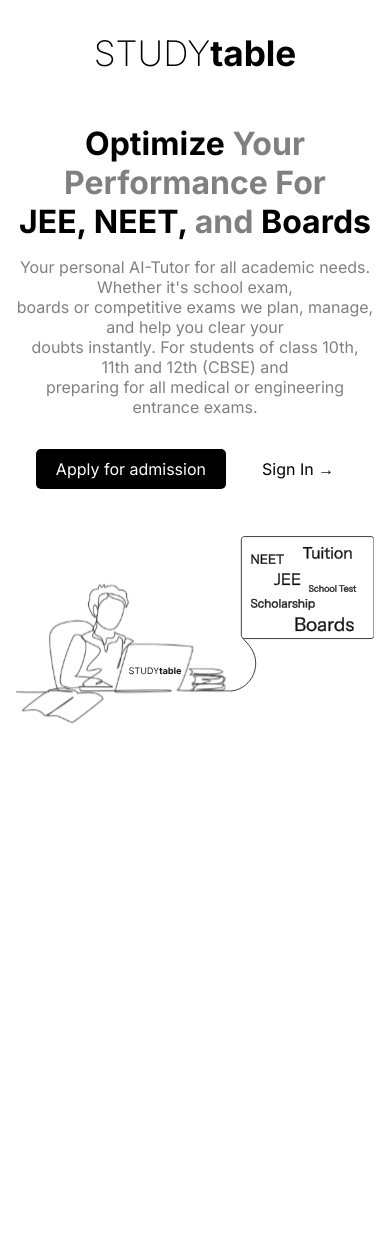
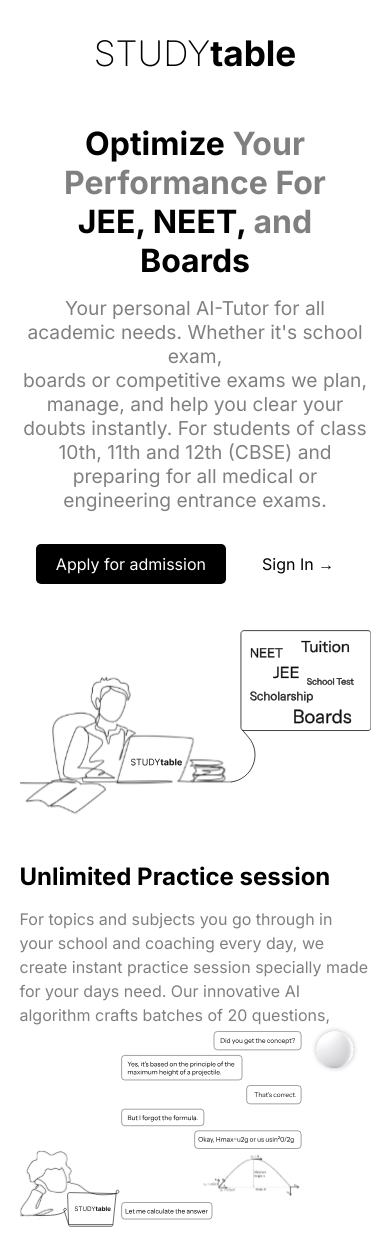
Before and after one commit to harshvyas0803/STUDYtable, a React (Vite) app: page / in a window 390 px wide. Before the commit the page ends 844 px from the top, so only its background shows below. Built offline with nearby package versions, Linux system fonts and the light colour scheme.

Commit message:
update section2

```diff
--- a/src/Home.css
+++ b/src/Home.css
@@ -23,7 +23,7 @@
 }
 
 .parent-container {
-  width: 92vw;
+  width: 90vw;
   margin-left: auto;
   margin-right: auto;
   margin-top: 5rem;
@@ -65,6 +65,7 @@
 .hero-description {
   margin-top: 1rem;
   color: gray;
+  font-size: 1.2rem;
 }
 
 .hero-img {
@@ -73,6 +74,42 @@
 
   margin-top: -80px;
 }
+
+
+.practice-section {
+    display: flex;
+    margin-top: 15rem;
+}
+
+.left-of-section {
+    flex: 1;
+}
+
+.section-title {
+    font-size: 2.563rem;
+}
+
+.section-description {
+    color: gray;
+    width: 29vw;
+    margin-top: 1rem;
+    line-height: 1.5;
+    font-weight: 400;
+    font-size: 1.3rem;
+}
+
+.right-of-section {
+    flex: 1;
+
+}
+
+.section-img {
+    width: 100%;
+    height: auto;
+    margin-top: -5rem;
+}
+
+
 
 /* Responsive Styles */
 @media (max-width: 768px) {
@@ -102,4 +139,23 @@
   .right-of-hero{
     margin-top: 5rem;
   }
+
+  .practice-section {
+    flex-direction: column;
+    margin-top: 2rem;
 }
+
+.left-of-section {
+    margin-bottom: 2rem;
+}
+
+.section-title {
+    font-size: 1.5rem;
+}
+
+.section-description {
+    width: 100%;
+    font-size: 1rem;
+}
+
+}
--- a/src/Home.jsx
+++ b/src/Home.jsx
@@ -3,6 +3,7 @@ import "./Home.css";
 import ApplyButton from "./components/apply-button/ApplyButton";
 import SignInLink from "./components/signin/SignInLink";
 import hero_img from "./assets/hero-img.svg";
+import v2 from "./assets/v2.svg"
 
 const Home = () => {
   return (
@@ -11,7 +12,8 @@ const Home = () => {
 
 
       <div className="parent-container">
-        <div className="hero-container">
+
+        <section className="hero-container">
           <div className="left-of-hero">
             <div className="hero-content">
               <h2 className="hero-title">
@@ -34,9 +36,29 @@ const Home = () => {
               <img src={hero_img} alt="Hero illustration" className="hero-img" />
             </div>
           </div>
+        </section>
+
+        <section className="practice-section">
+  <div className="left-of-section">
+    <h2 className="section-title">Unlimited Practice session</h2>
+    <p className="section-description">
+      For topics and subjects you go through in your school and coaching every day, we create instant practice session specially made for your days need. Our innovative AI algorithm crafts batches of 20 questions, each accompanied by instant feedback and solutions – it's like having a Home tutor 24x7.
+    </p>
+  </div>
+  <div className="right-of-section">
+    <img src={v2} alt="illustration" className="section-img" />
+  </div>
+
+
+</section>
+        <div className="section3">
+
+
+            <div className="left-of-section3"></div>
+            <div className="right-of-section3"></div>
+
+
         </div>
-        <div className="section1"></div>
-        <div className="section2"></div>
         <div className="section3"></div>
         <div className="section4"></div>
         <div className="section5"></div>
```
Also changed, not shown: src/assets/v2.svg (added).
